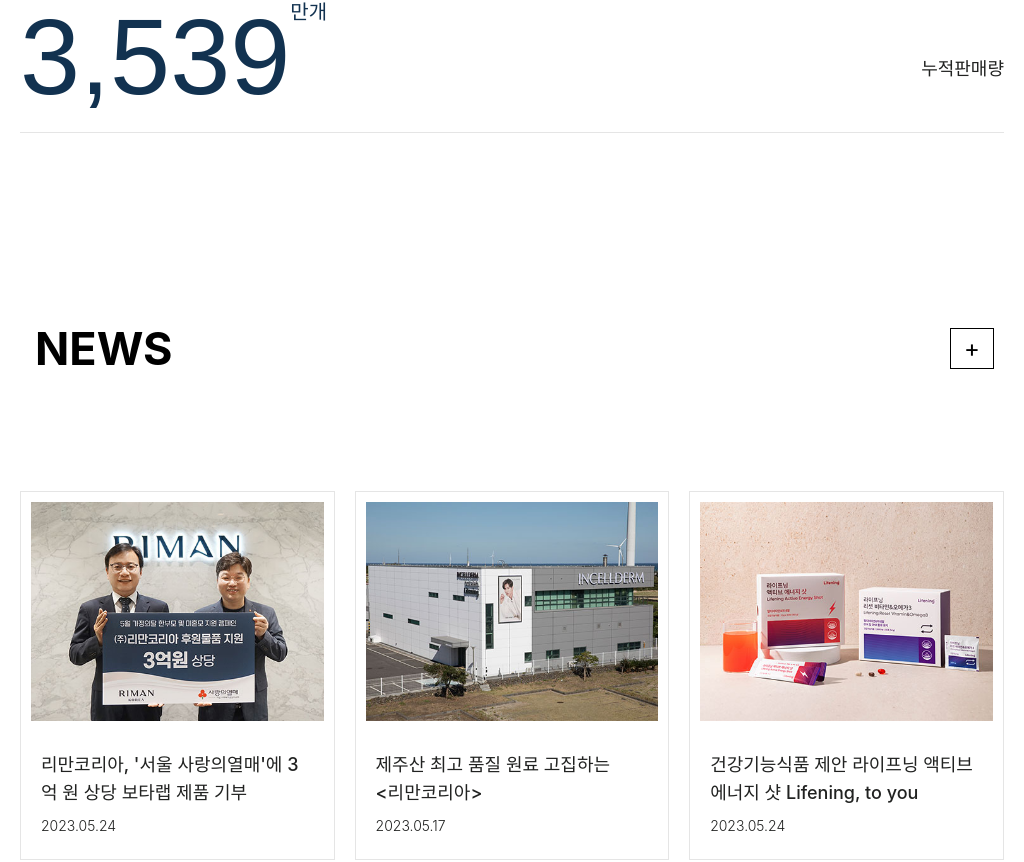
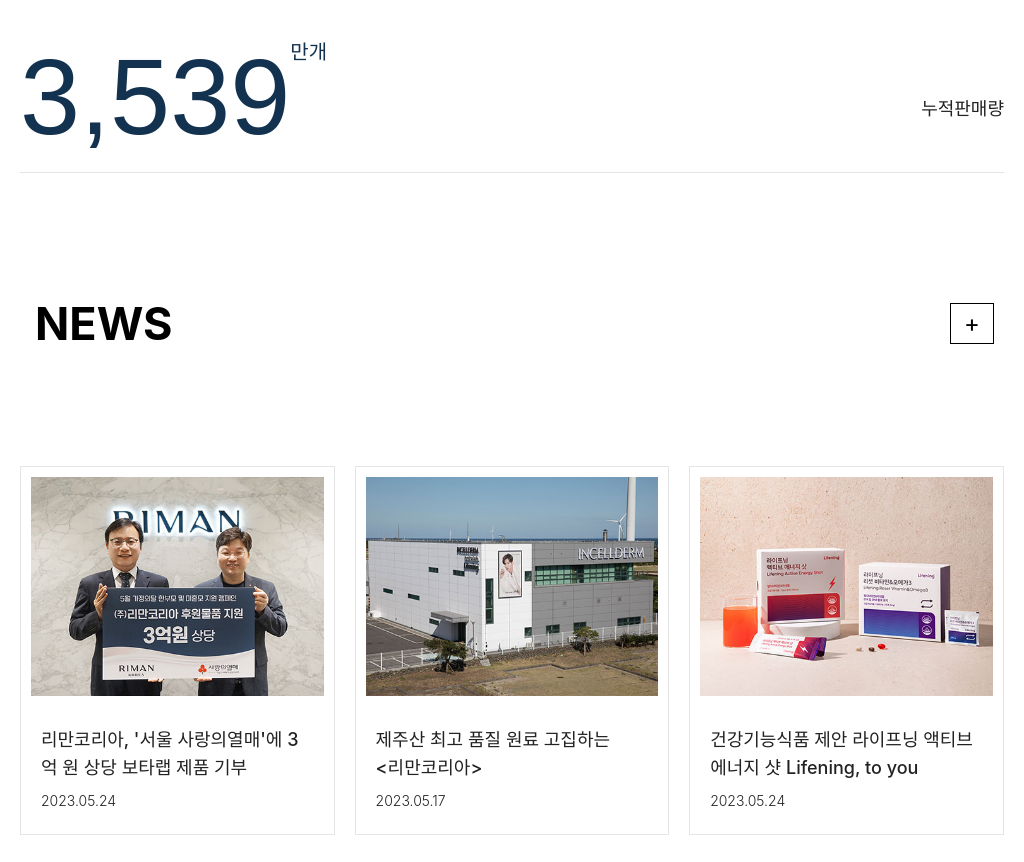
Before and after one commit to HCJIN/RIMAN_PAGE, a React (Create React App) app: page / in a window 1024 px wide. Shown: the part 4464-5326 px from the top of the page. Built offline with nearby package versions, Linux system fonts and the light colour scheme.

Commit message:
CSS_Change

```diff
--- a/src/App.css
+++ b/src/App.css
@@ -1266,7 +1266,7 @@
         top: 0;
         left: 0;
         text-align: center;
-        margin-top: 30px;
+        margin-top: 70px;
         height: auto;
         overflow-x: hidden;
         background-image: none;
@@ -1321,9 +1321,8 @@
     /* Count_Page_end */
 
     .News_Page {
-        margin-top: 0;
+        margin-top: 0px;
         padding: 10px 0;
-        padding-top: 75px;
     }
 
     .News_Title {
```
